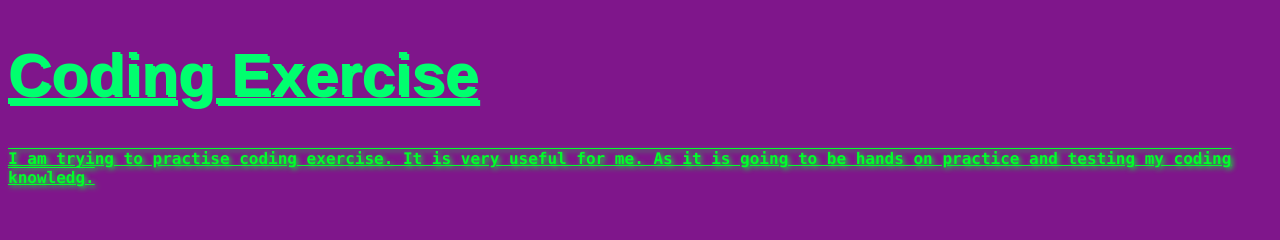
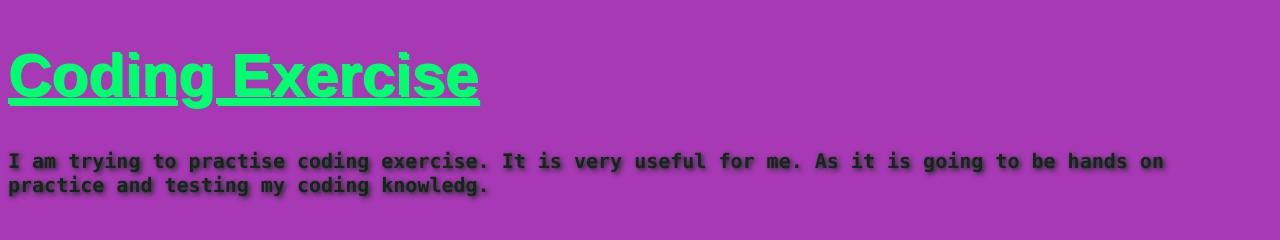
Before and after one commit to SharonEF/Coding-exercise, a plain HTML site: page index.html in a window 1280 px wide. Drawn offline with Linux system fonts and the light colour scheme.

Commit message:
CSS modified

```diff
--- a/styles.css
+++ b/styles.css
@@ -1,5 +1,5 @@
 body {
-    background-color: rgb(127, 22, 139);
+    background-color: rgb(167, 57, 180);
   }
   h1 {
     color: rgb(0, 255, 110);
@@ -11,10 +11,9 @@ body {
   }
   p {
     text-align: left;;
-    color: rgb(0, 255, 42);
+    color: rgb(16, 41, 21);
     font-family: "Lucida Console", "Courier New", monospace;
     font-weight: bold;
-    font-size: 16px;
-    text-decoration-line: overline underline;
+    font-size: 20px;
     text-shadow: 2px 2px 5px
   }
```
